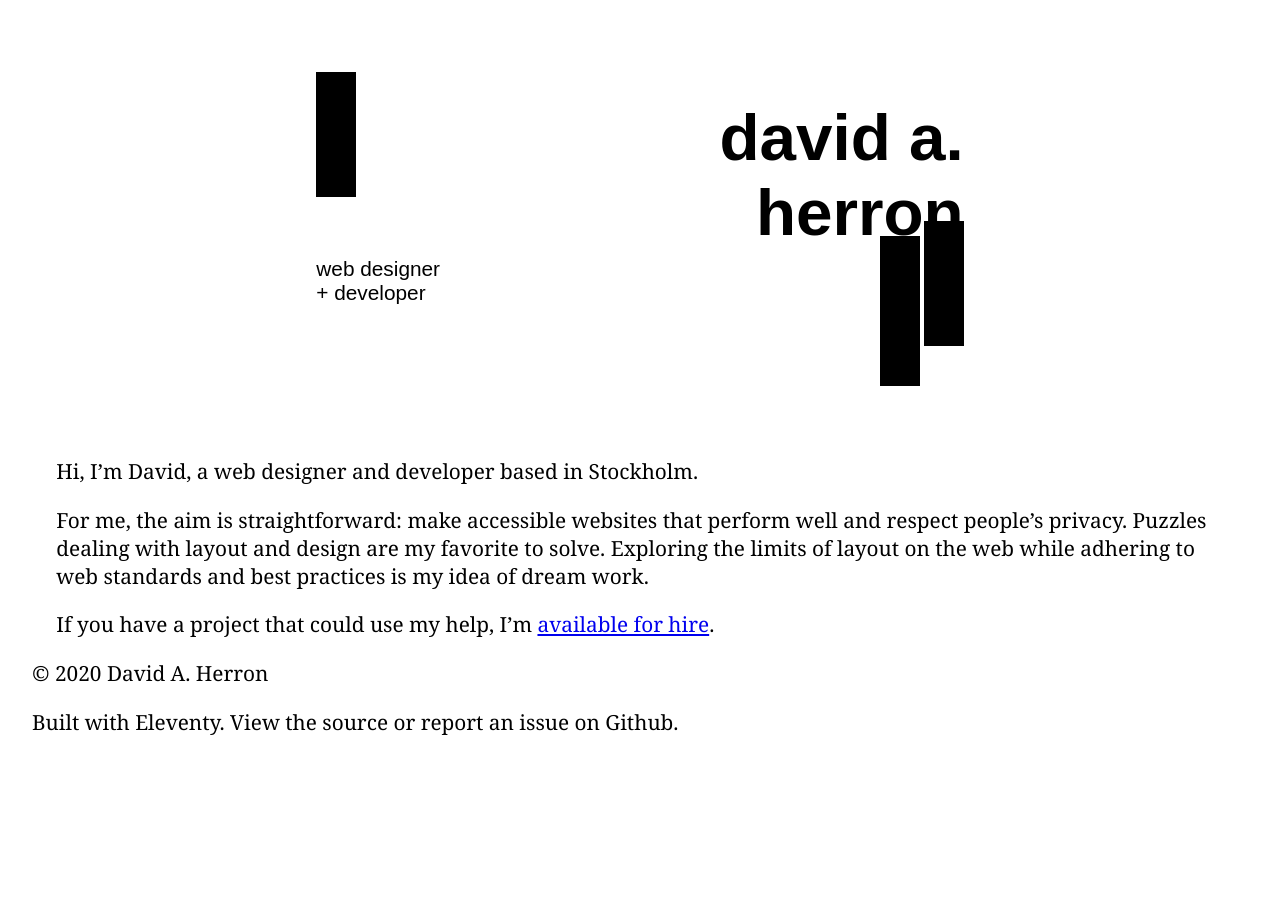
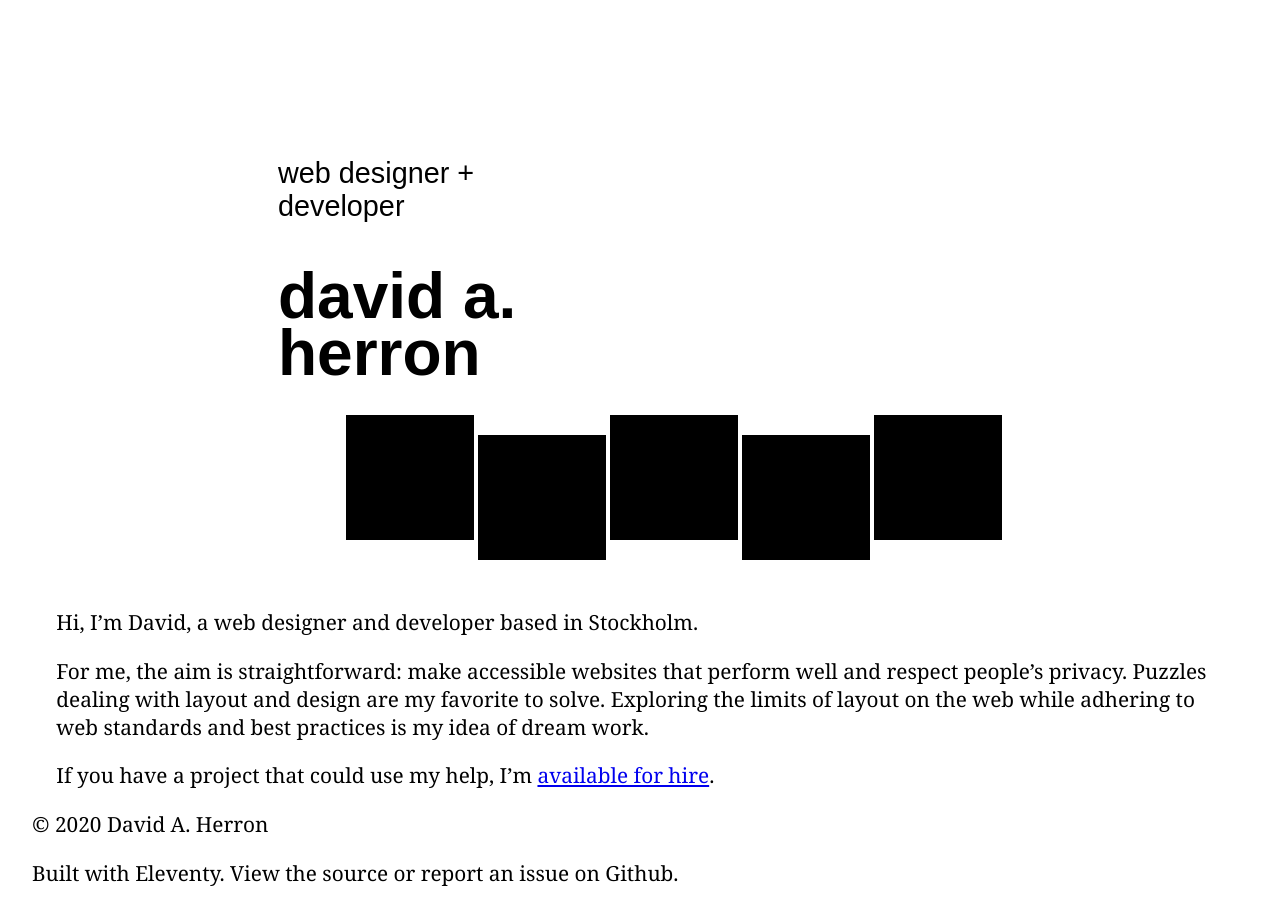
Before and after one commit to dvdherron/dh-11ty, an Eleventy site: page src/index.md in a window 1280 px wide. Before the commit the page ends 800 px from the top, so only its background shows below. Built offline with nearby package versions, Linux system fonts and the light colour scheme; Eleventy itself is replaced by a stand-in of ours; files that its build step writes are made by us from their sources.

Commit message:
redo header with alternative design
the bars all align in parallel columns. a little easier to manage.

```diff
--- a/src/_templates/base.njk
+++ b/src/_templates/base.njk
@@ -16,9 +16,11 @@
   </head>
   <body data-layout="body">
     <header id="banner" data-layout="banner">
+      <p class="subtitle">{{ subtitle | safe }}</p>
+      <h1 class="headline">{{ mainTitle | safe }}</h1>
       <b></b>
-      <h1 class="headline">{{ mainTitle | safe }}</h1>
-      <p class="subtitle">{{ subtitle | safe }}</p>
+      <b></b>
+      <b></b>
       <b></b>
       <b></b>
     </header>
--- a/src/_templates/main.css
+++ b/src/_templates/main.css
@@ -166,56 +166,70 @@ section {
 }
 
 [data-layout="banner"] {
+  margin: 6rem auto 3rem;
+  column-gap: 0.25rem;
+  row-gap: 1rem;
   display: grid;
-  grid-template-columns: auto 40px auto min-content 40px auto;
-  grid-template-rows: repeat(6, 4rem);
-  margin: 0 var(--gutter-space);
-  gap: 0.25rem;
+  grid-template-columns:
+    1fr minmax(5vw, auto) repeat(5, minmax(2vw, max-content))
+    1fr;
+  grid-auto-rows: min-content;
 }
 
 b {
   background-color: black;
-  width: 40px;
+  width: 10vw;
+  display: inline-block;
   height: 125px;
 }
 
 b:nth-of-type(1) {
-  grid-column: 2;
-  grid-row: 1 / 4;
-  margin-top: 40px;
-}
-
-.headline {
-  grid-column: 4 / 6;
-  grid-row: 2/ 4;
-  justify-self: end;
-  font-family: var(--font-display);
-  text-align: right;
-  width: 7ch;
-  margin: 0;
-  font-synthesis: none;
-  font-weight: bold;
-  font-size: clamp(2rem, calc(2.5rem + 2vw), 6rem);
+  grid-column: 3;
+  grid-row: 4 /6;
+  /* margin-top: 40px; */
 }
 
 b:nth-of-type(2) {
   grid-column: 4;
-  justify-self: end;
-  grid-row: 4;
-  height: 150px;
+  grid-row: 4 /6;
+  margin-top: 20px;
 }
 
 b:nth-of-type(3) {
   grid-column: 5;
-  grid-row: 4;
-  /* margin-inline-start: 2.75rem; */
-  margin-block-start: -15px;
+  grid-row: 4 /6;
 }
 
-header .subtitle {
+b:nth-of-type(4) {
+  grid-column: 6;
+  grid-row: 4 /6;
+  margin-top: 20px;
+}
+
+b:nth-of-type(5) {
+  grid-column: 7;
+  grid-row: 4 /6;
+}
+
+[data-layout="banner"] .subtitle {
   font-family: var(--font-display);
-  grid-column: 2/4;
-  grid-row: 4;
+  grid-column: 2 / -2;
+  grid-row: 1;
+  font-size: clamp(0.85rem, calc(1rem + 1vw), 4rem);
+}
+
+.headline {
+  grid-column: 2/-1;
+  grid-row: 2/ 4;
+  /* justify-self: end; */
+  font-family: var(--font-display);
+  /* text-align: right; */
+  /* width: 7ch; */
+  margin: 0 0 1rem;
+  font-synthesis: none;
+  font-weight: bold;
+  font-size: clamp(1em, calc(8vw + 1.25vw), 4rem);
+  line-height: 0.9;
 }
 
 body p {
--- a/src/index.md
+++ b/src/index.md
@@ -1,7 +1,7 @@
 ---
 layout: base.njk
 mainTitle: david&nbsp;a.<br> herron
-subtitle: web designer<br>+ developer
+subtitle: web&nbsp;designer +<br> developer
 intro: Hi, I’m David, a web designer and developer based in Stockholm.
 ---
 
```
